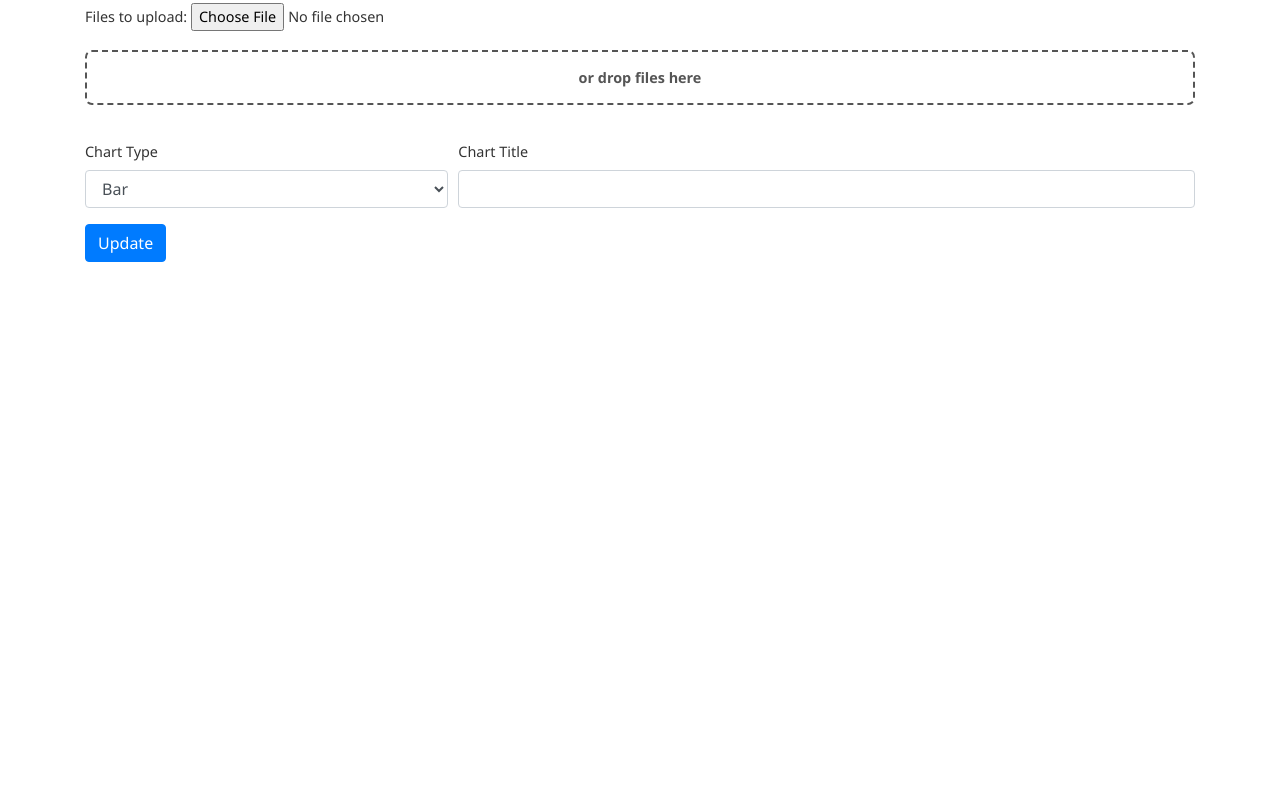
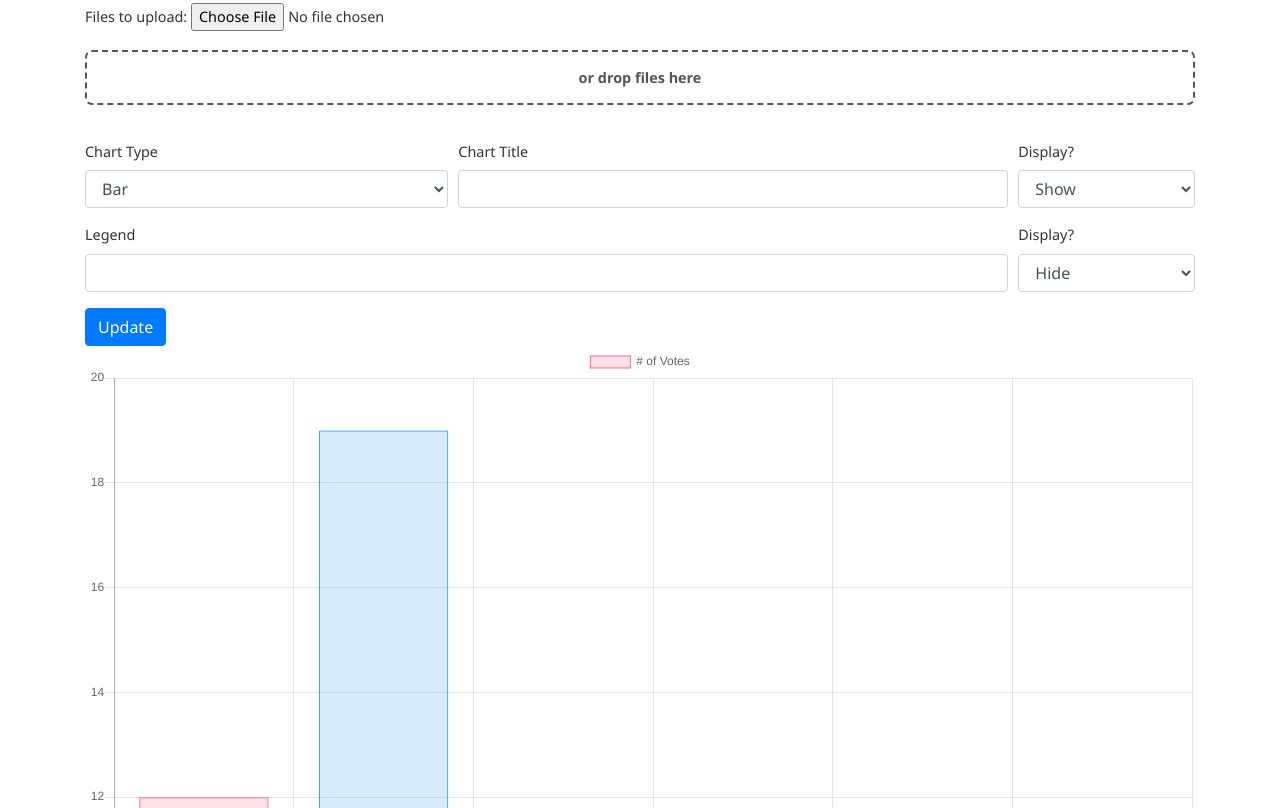
Before and after one commit to BachFugue/Chart-Generator, a plain HTML site: page index.html in a window 1280 px wide. Shown: the part 332-1140 px from the top of the page. Before the commit the page ends 1010 px from the top, so only its background shows below. Drawn offline with nearby package versions, Linux system fonts and the light colour scheme.

Commit message:
Refactor charts for object-oriented design

```diff
--- /dev/null
+++ b/DropChart.js
@@ -0,0 +1,69 @@
+// Chart Type
+var dc_typeSelector = document.getElementById("chartType");
+var dc_typeValue = dc_typeSelector.options[dc_typeSelector.selectedIndex].value;
+var DropChartType = dc_typeValue;
+
+// Chart Constructor
+class DropChart{
+
+	constructor(type, data, options){
+
+		var ctx = document.getElementById('chart').getContext('2d');
+
+		dropChart = new Chart(ctx, {
+		    type: type,
+		    data: data,
+		    options: options
+		});
+	}
+
+}
+
+
+// var dropChart;
+
+function dropChart(csvdata){
+	var ctx = document.getElementById('chart').getContext('2d');
+
+	//chart type
+	var type = 'line';
+
+	//chart data
+	if (typeof csvdata === 'undefined' || csvdata === null) {
+	    var dataset = [12, 19, 3, 5, 2, 3];
+	} else {
+		dataset = csvdata[1];
+		console.log(dataset);
+	}
+
+
+
+
+}
+
+function updateChart(){
+	if ($('#chartTitle').val().length != 0){
+		dropChart.chart.options.title.text = chartTitle.value;
+	}
+
+	var hideTitle = $('#hideTitle').children("option:selected").val();
+	dropChart.chart.options.title.display = hideTitle;
+	console.log("hideTitle: " + hideTitle);
+
+	if ($('#chartLegend').val().length != 0){
+		dropChart.chart.data.datasets[0].label = chartLegend.value;
+	}
+
+	var hideLegend = $('#hideLegend').children("option:selected").val();
+	dropChart.chart.options.legend.display = hideLegend;
+	console.log("hideLegend: " + hideLegend);
+
+
+
+
+
+	dropChart.update({
+		duration: 800,
+		easing: 'easeOutBounce'
+	});
+}
--- a/index.html
+++ b/index.html
@@ -49,15 +49,35 @@
 					<div class="form-group col-sm-4">
 						<label for="chartType">Chart Type</label>
 						<select class="form-control" id="chartType">
-							<option>Line</option>
-							<option selected="selected">Bar</option>
-							<option>Pie</option>
-							<option>Donut</option>
+							<option value="line">Line</option>
+							<option value="bar" selected="selected">Bar</option>
+							<option value="pie">Pie</option>
+							<option value="donut">Donut</option>
 						</select>
 					</div>
-					<div class="form-group col-sm-8">
+					<div class="form-group col-sm-6">
 						<label for="chartTitle">Chart Title</label>
 						<input type="text" class="form-control" id="chartTitle" />
+					</div>
+					<div class="form-group col-sm-2">
+						<label for="hideTitle">Display?</label>
+						<select class="form-control" id="hideTitle">
+							<option value="true" selected="selected">Show</option>
+							<option value="false">Hide</option>
+						</select>
+					</div>
+				</div>
+				<div class="form-row">
+					<div class="form-group col-sm-10">
+						<label for="chartLegend">Legend</label>
+						<input type="text" class="form-control" id="chartLegend" />
+					</div>
+					<div class="form-group col-sm-2">
+						<label for="hideLegend">Display?</label>
+						<select class="form-control" id="hideLegend">
+							<option value="true">Show</option>
+							<option value="false" selected="selected">Hide</option>
+						</select>
 					</div>
 				</div>
 
@@ -69,7 +89,49 @@
 			<div class="row">
 				<div class="col">
 					<canvas id="chart" width="400" height="400"></canvas>
-					<script src="chart.js" type="text/javascript"></script>
+<!-- 					<script src="chart.js" type="text/javascript"></script> -->
+
+					<script src="DropChart.js" type="text/javascript"></script>
+					<script>
+
+						//chart data
+						var data = {
+							labels: ['Red', 'Blue', 'Yellow', 'Green', 'Purple', 'Orange'],
+					        datasets: [{
+					            label: '# of Votes',
+					            data: [12, 19, 3, 5, 2, 3],
+					            backgroundColor: [
+					                'rgba(255, 99, 132, 0.2)',
+					                'rgba(54, 162, 235, 0.2)',
+					                'rgba(255, 206, 86, 0.2)',
+					                'rgba(75, 192, 192, 0.2)',
+					                'rgba(153, 102, 255, 0.2)',
+					                'rgba(255, 159, 64, 0.2)'
+					            ],
+					            borderColor: [
+					                'rgba(255, 99, 132, 1)',
+					                'rgba(54, 162, 235, 1)',
+					                'rgba(255, 206, 86, 1)',
+					                'rgba(75, 192, 192, 1)',
+					                'rgba(153, 102, 255, 1)',
+					                'rgba(255, 159, 64, 1)'
+					            ],
+					            borderWidth: 1
+					        }]
+					    };
+
+						//chart options
+						var options = {
+					        scales: {
+					            yAxes: [{
+					                ticks: {
+					                    beginAtZero: true
+					                }
+					            }]
+					        }
+						};
+						var dropChart = new DropChart(DropChartType, data, options);
+					</script>
 				</div>
 				<div class="col">
 					<div id="codedisplay"></div>
```
